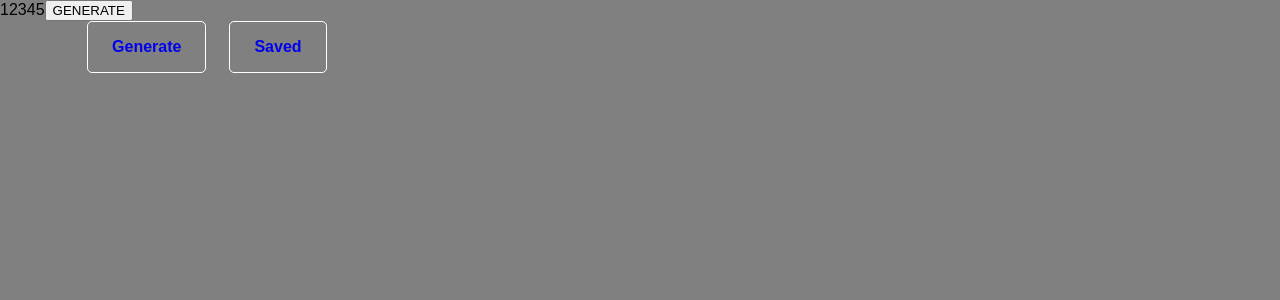
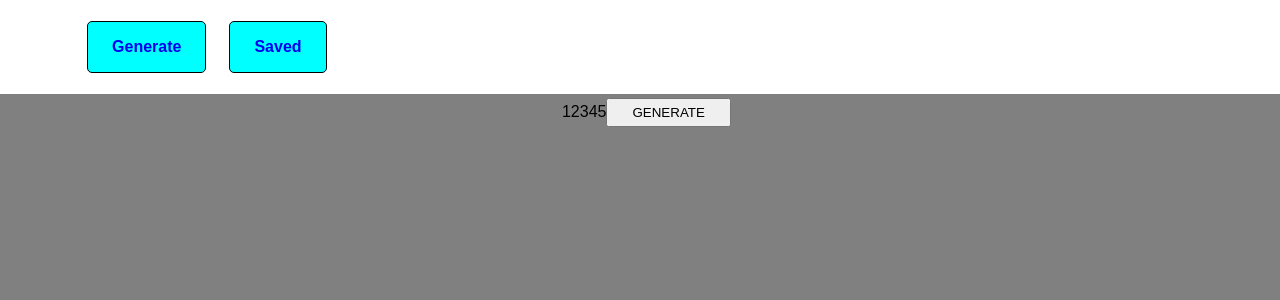
Before and after one commit to Drete457/blissapplicationstest, a React (Create React App) app: page / in a window 1280 px wide. Shown: the top 300 px of the page. Built offline with nearby package versions, Linux system fonts and the light colour scheme.

Commit message:
build(elements): add type for button and buttonlink

```diff
--- a/src/CSS/buttonlink.css
+++ b/src/CSS/buttonlink.css
@@ -1,5 +1,6 @@
 .ButtonLink {
-    border: 1px solid white;
+    border: 1px solid black;
+    background-color: aqua;
     box-sizing: border-box;
     cursor: pointer;
     padding: 16px 24px;
--- a/src/CSS/index.css
+++ b/src/CSS/index.css
@@ -9,3 +9,13 @@ body {
   padding: 0;
   background: gray;
 }
+
+.defaultpage{
+  padding-top: 98px;
+  padding-left: 1%;
+  text-align: center;
+}
+
+.button{
+  padding: 5px 24px;
+}
--- a/src/CSS/topmenu.css
+++ b/src/CSS/topmenu.css
@@ -2,7 +2,7 @@
     width: 100%;
     height: 94px;
     z-index: 100;
-
+    background-color: white;
     display: flex;
     justify-content: left;
     align-items: center;
--- a/src/Components/buttonlink.jsx
+++ /dev/null
@@ -1,11 +0,0 @@
-import React from 'react';
-import '../CSS/buttonlink.css';
-import { Link } from 'react-router-dom';
-
-export default function ButtonLink({ className, to, children }) {
-  return (
-    <Link className={className} to={to}>
-      {children}
-    </Link>
-  );
-}
--- /dev/null
+++ b/src/Components/buttonlink.tsx
@@ -0,0 +1,12 @@
+import React, { ReactElement } from 'react';
+import '../CSS/buttonlink.css';
+import { Link } from 'react-router-dom';
+import buttonLinkFormat from '../Type/buttonlinkformat';
+
+export default function ButtonLink({ className, to, children }: buttonLinkFormat  ): ReactElement {
+  return (
+    <Link className={className} to={to}>
+      {children}
+    </Link>
+  );
+}
--- a/src/Components/topmenu.jsx
+++ b/src/Components/topmenu.tsx
@@ -1,9 +1,9 @@
 /* eslint-disable linebreak-style */
-import React from 'react';
+import React, { ReactChild } from 'react';
 import '../CSS/topmenu.css';
 import ButtonLink from '../Components/buttonlink';
 
-export default function TopMenu() {
+export default function TopMenu(): ReactChild {
   return (
     <nav className="NavBar">
       <ButtonLink className="ButtonLink" to="/">Generate</ButtonLink>
--- /dev/null
+++ b/src/Type/buttonformat.ts
@@ -0,0 +1,6 @@
+type buttonFormat = {
+    className: string;
+    children: string;
+}
+
+export default buttonFormat;
--- /dev/null
+++ b/src/Type/buttonlinkformat.ts
@@ -0,0 +1,7 @@
+type buttonLinkFormat = {
+    className: string;
+    to: string;
+    children: string;
+}
+
+export default buttonLinkFormat;
--- a/src/View/Generate.tsx
+++ b/src/View/Generate.tsx
@@ -20,7 +20,7 @@ export default function Generate() {
         {numberToDisplay.three}
         {numberToDisplay.four}
         {numberToDisplay.five}
-        <button onClick={() => setNumberToDisplay(randomizer(numberToDisplay))}>GENERATE</button>
+        <button className="button" onClick={() => setNumberToDisplay(randomizer(numberToDisplay))}>GENERATE</button>
       </DefaultPage>
     </>
   );
```
Also changed, not shown: src/Components/button.tsx (added, +10 -0 lines).
